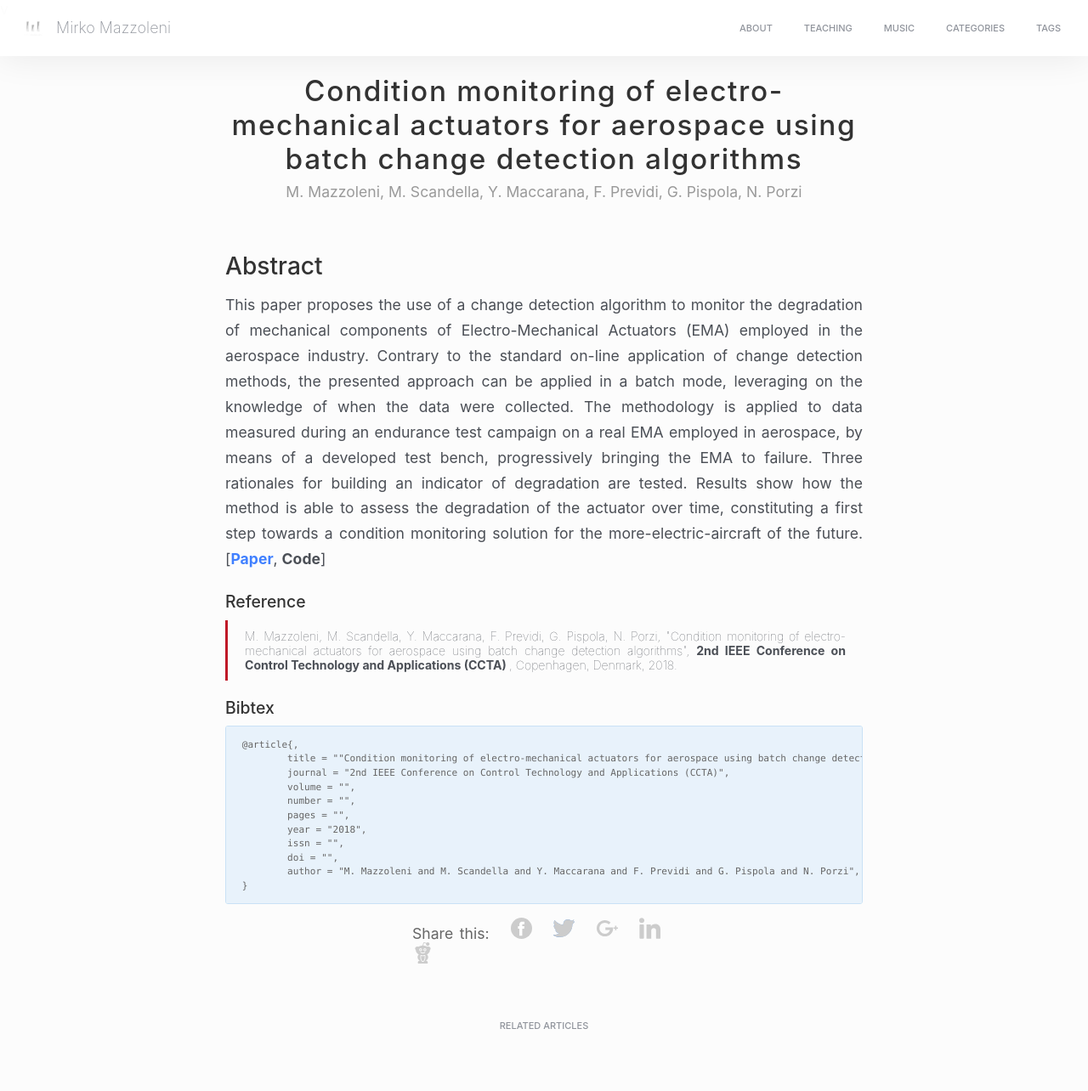
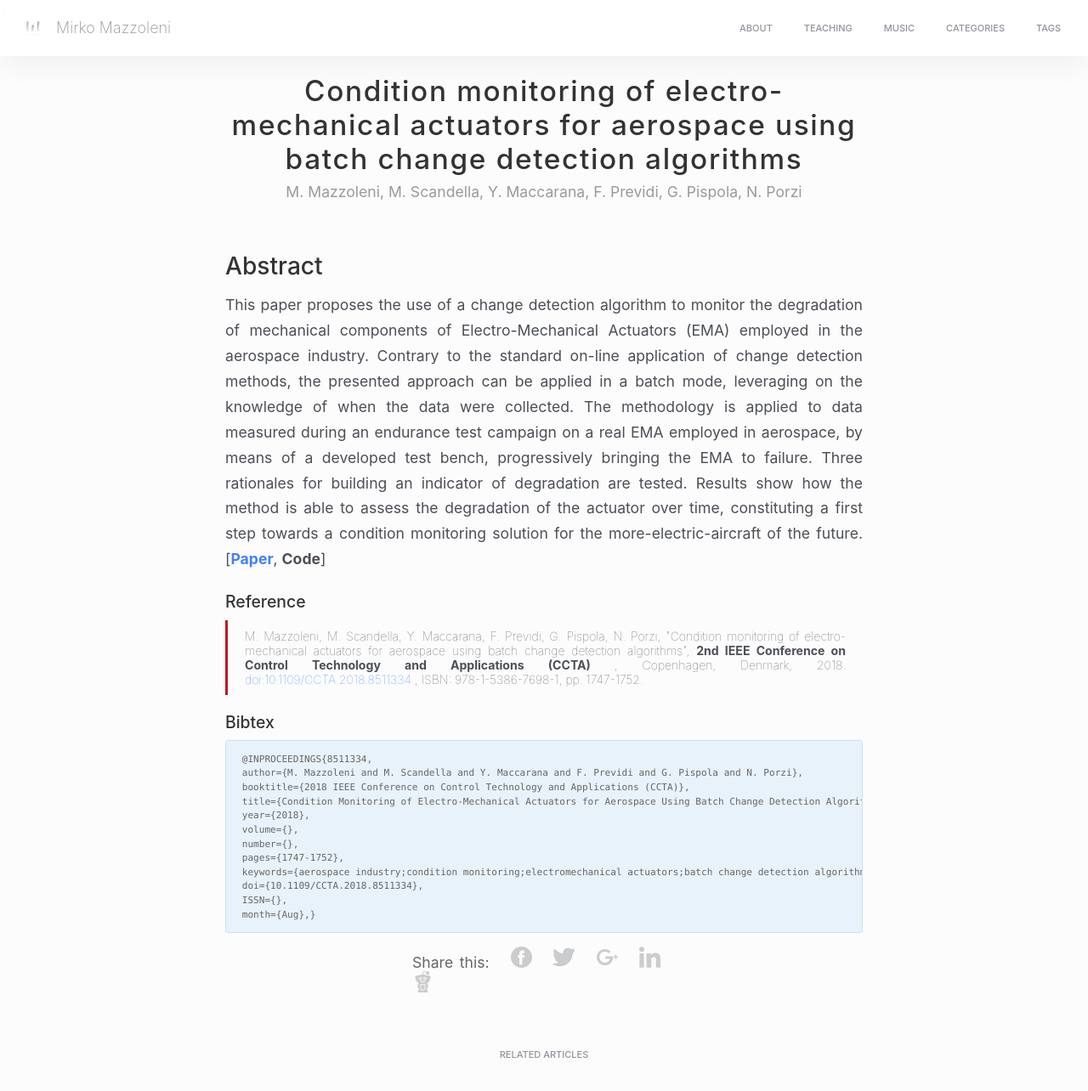
Before and after one commit to MirkoMazzoleni/MirkoMazzoleni.github.io, a Jekyll site: the page built from _posts/2018-08-24-IEEE_CCTA_Reprise.md, in a window 1280 px wide and 1298 px high. Shown: the top 1284 px of the window at 85% size. Built offline with Jekyll 4.4.1, drawn with Linux system fonts in a browser that asks for light colours; nearby versions of some CDN libraries.

Commit message:
update papers information

````diff
--- a/_posts/2018-08-24-IEEE_CCTA_Reprise - Copia.md
+++ b/_posts/2018-08-24-IEEE_CCTA_Reprise.md
@@ -26,20 +26,21 @@ This paper proposes the use of a change detection algorithm to monitor the degra
 #### Reference
 
 <blockquote>
-	M. Mazzoleni, M. Scandella, Y. Maccarana, F. Previdi, G. Pispola, N. Porzi, "Condition monitoring of electro-mechanical actuators for aerospace using batch change detection algorithms",  <strong> 2nd IEEE Conference on Control Technology and Applications (CCTA) </strong>, Copenhagen, Denmark, 2018. <a href=""> </a>
+	M. Mazzoleni, M. Scandella, Y. Maccarana, F. Previdi, G. Pispola, N. Porzi, "Condition monitoring of electro-mechanical actuators for aerospace using batch change detection algorithms",  <strong> 2nd IEEE Conference on Control Technology and Applications (CCTA) </strong>, Copenhagen, Denmark, 2018. <a href="https://doi.org/10.1109/CCTA.2018.8511334"> doi:10.1109/CCTA.2018.8511334 </a>, ISBN: 978-1-5386-7698-1, pp. 1747-1752.
 </blockquote>
 
 #### Bibtex
 ```
-@article{,
-	title = ""Condition monitoring of electro-mechanical actuators for aerospace using batch change detection algorithms",
-	journal = "2nd IEEE Conference on Control Technology and Applications (CCTA)",
-	volume = "",
-	number = "",
-	pages = "",
-	year = "2018",
-	issn = "",
-	doi = "",
-	author = "M. Mazzoleni and M. Scandella and Y. Maccarana and F. Previdi and G. Pispola and N. Porzi",
-}
+@INPROCEEDINGS{8511334,
+author={M. Mazzoleni and M. Scandella and Y. Maccarana and F. Previdi and G. Pispola and N. Porzi},
+booktitle={2018 IEEE Conference on Control Technology and Applications (CCTA)},
+title={Condition Monitoring of Electro-Mechanical Actuators for Aerospace Using Batch Change Detection Algorithms},
+year={2018},
+volume={},
+number={},
+pages={1747-1752},
+keywords={aerospace industry;condition monitoring;electromechanical actuators;batch change detection algorithms;mechanical components;aerospace industry;test bench;condition monitoring;electro-mechanical actuators;leveraging;Degradation;Actuators;Monitoring;Condition monitoring;Estimation;Aerospace industry;Standards},
+doi={10.1109/CCTA.2018.8511334},
+ISSN={},
+month={Aug},}
 ```
````
Also changed, not shown: _posts/2018-06-13-ECC_S3I.md (+13 -12 lines).
